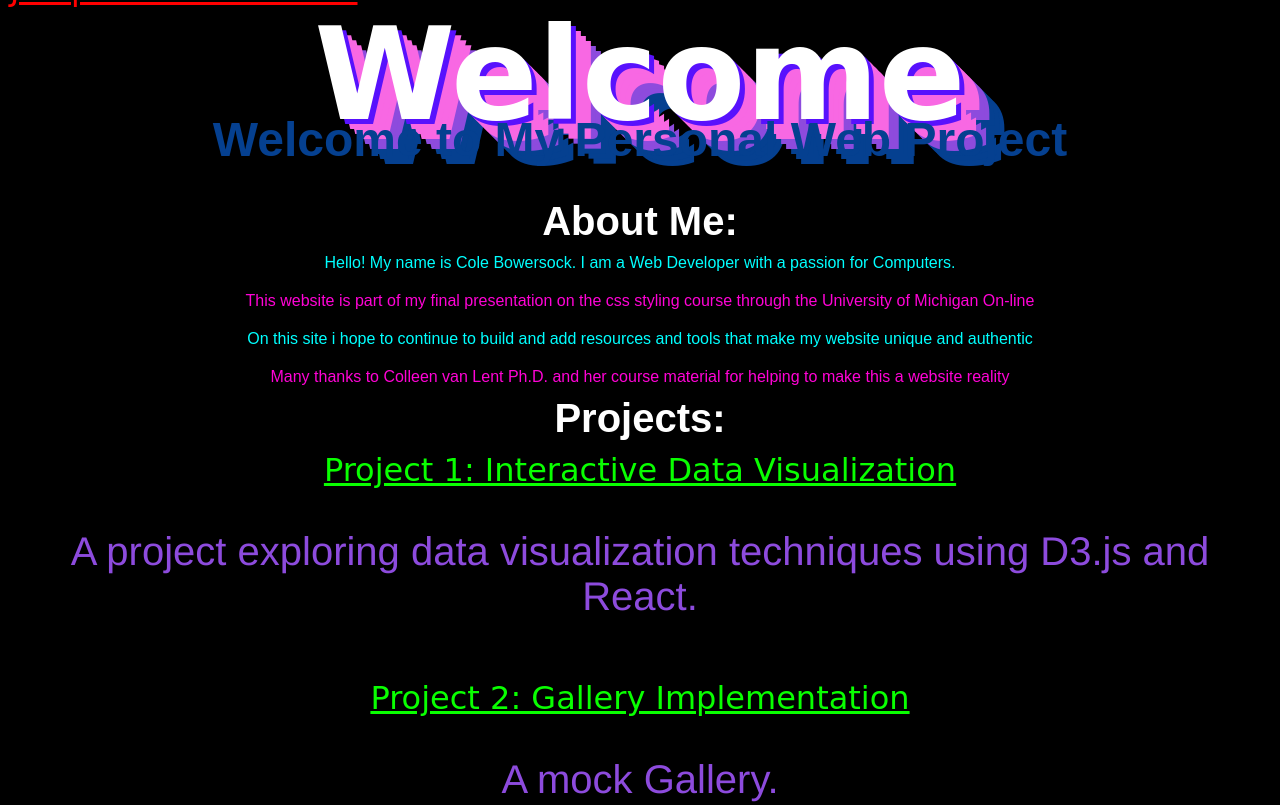
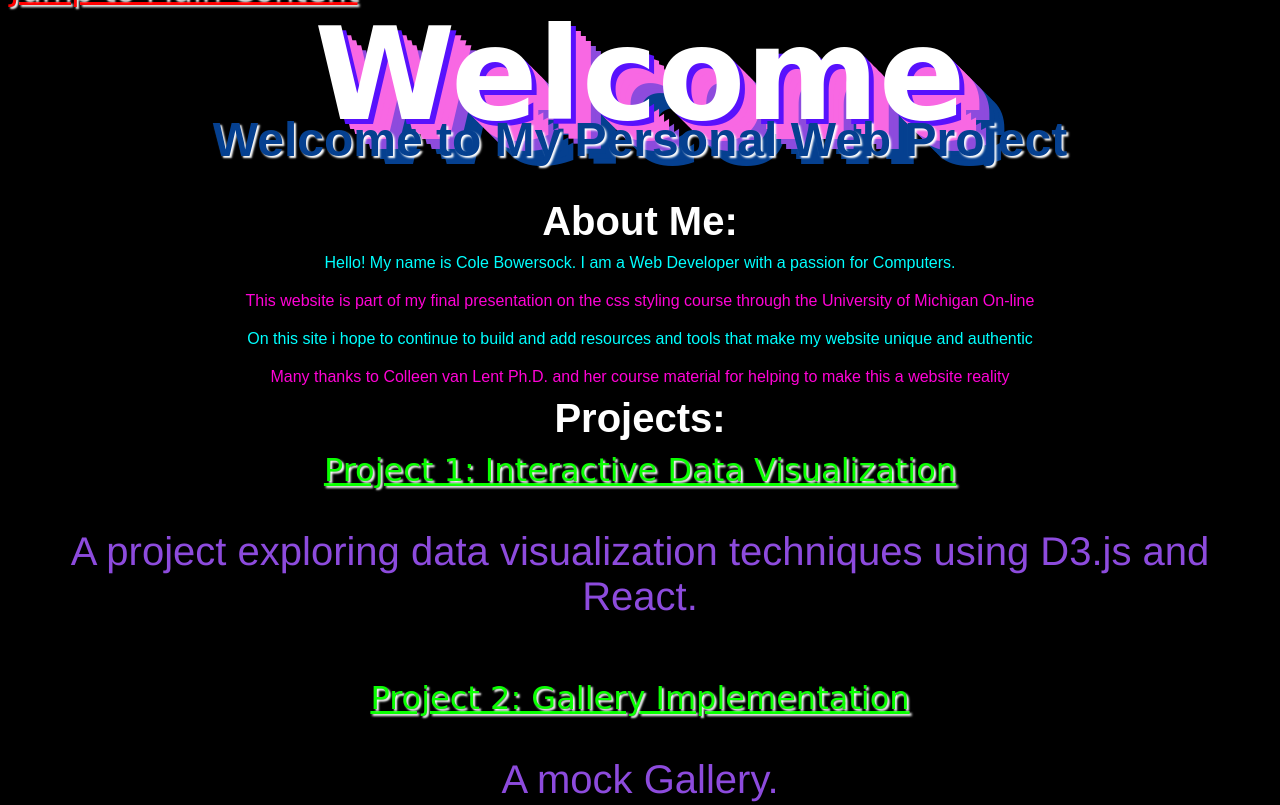
Before and after one commit to cryptocoledotcom/Final-Assignment, a plain HTML site: page index.html in a window 1280 px wide. Shown: the top 805 px of the page. Drawn offline with Linux system fonts and the light colour scheme.

Commit message:
Update styles.css
1

```diff
--- a/css/styles.css
+++ b/css/styles.css
@@ -11,6 +11,7 @@ h1 {
     font-size: 3em;
     text-decoration: none;
     text-align: center;
+    text-shadow: 2px 2px 2px #ffffff;
 }
 /* General Header2 Styling */
 h2 {
@@ -41,10 +42,10 @@ h2 {
 }
 /* General Paragraph Styling */
 p {
-text-align: center;
-font-family: "Helvetica", sans-serif;
-font-size:2.5rem;
-color:#8d4bdd
+    text-align: center;
+    font-family: "Helvetica", sans-serif;
+    font-size:2.5rem;
+    color:#8d4bdd
 }
 /* General Anchor Styling */
 a {
@@ -52,6 +53,7 @@ color: #09ff00;
 font-family: 'Niconne', cursive, sans-serif;
 font-size: 2rem;
 text-align: center;
+text-shadow: 2px 2px 2px #ffffff;
 }
 /* General Unordered List Styling */
 ul {
```
